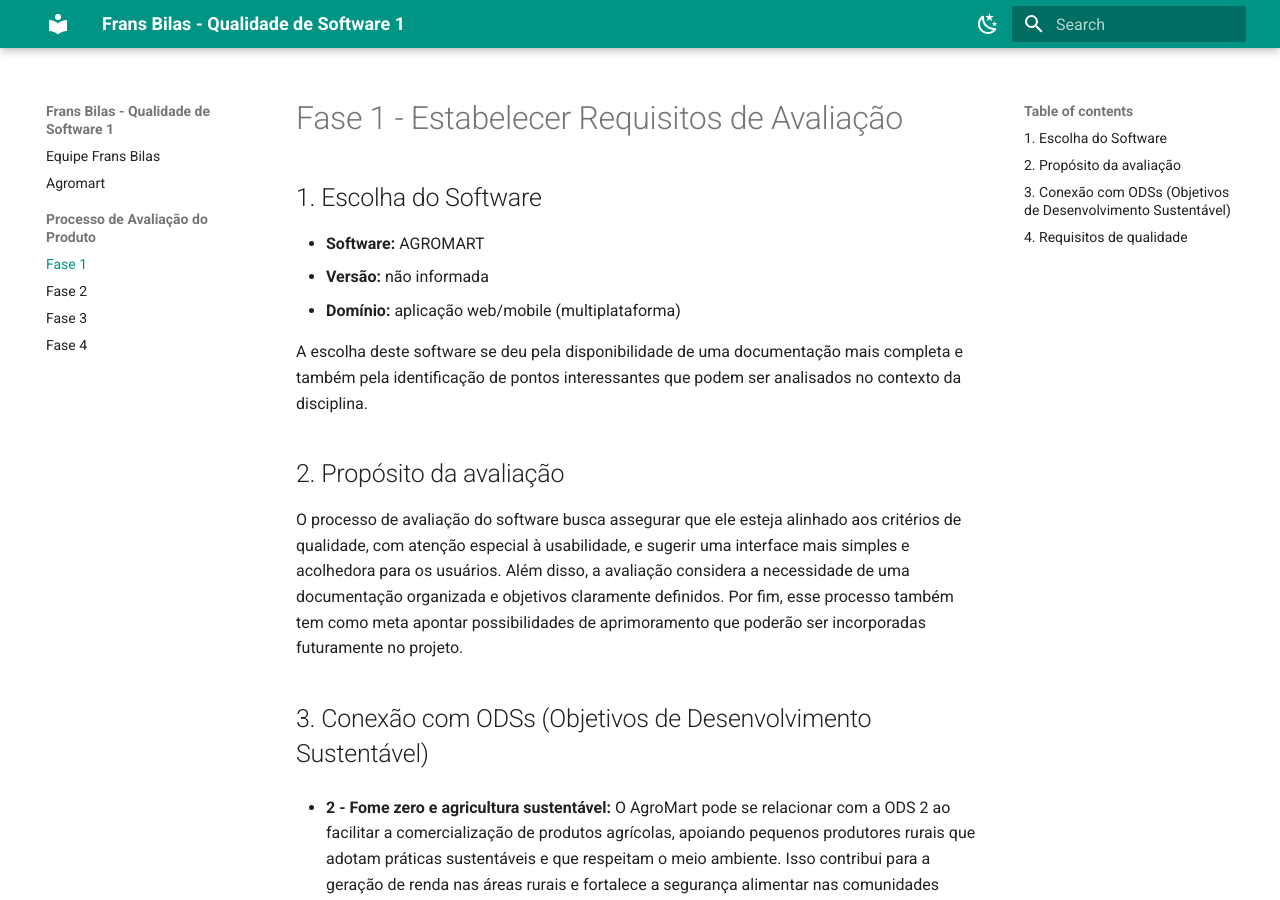
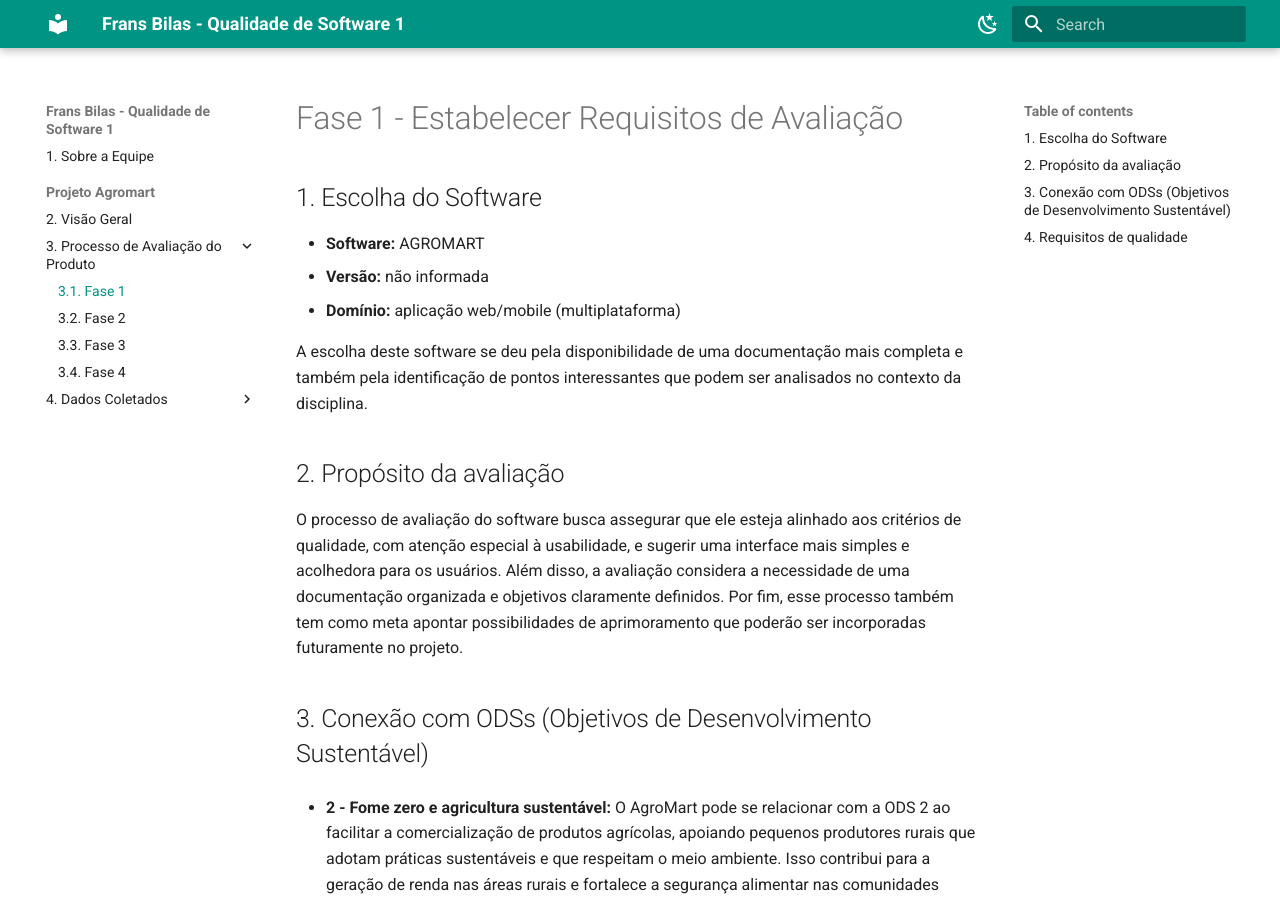
Before and after one commit to FCTE-Qualidade-de-Software-1/2025-1-T01--Frans-Bilas, an MkDocs documentation site: the page built from docs/Fase1/Fase1.md, in a window 1280 px wide and 900 px high. Built offline with MkDocs 1.6.1 and Material for MkDocs 9.7.7, drawn with Linux system fonts in a browser that asks for light colours.

Commit message:
Refactor navigation structure in mkdocs.yml for clarity and consistency
Co-authored-by: Maria Eduarda Vieira Monteiro <DudaV228@users.noreply.github.com>

```diff
--- a/mkdocs.yml
+++ b/mkdocs.yml
@@ -42,10 +42,13 @@
       permalink: true
 
 nav:
-  - Equipe Frans Bilas: "index.md"
-  - Agromart: "Agromart.md"
-  - Processo de Avaliação do Produto:
-    - Fase 1: "Fase1/Fase1.md"
-    - Fase 2: "Fase2/Fase2.md"
-    - Fase 3: "Fase3/Fase3.md"
-    - Fase 4: "Fase4/Fase4.md"
+  - 1. Sobre a Equipe: "index.md"
+  - Projeto Agromart:
+      - 2. Visão Geral: "Agromart.md"
+      - 3. Processo de Avaliação do Produto:
+          - 3.1. Fase 1: "Fase1/Fase1.md"
+          - 3.2. Fase 2: "Fase2/Fase2.md"
+          - 3.3. Fase 3: "Fase3/Fase3.md"
+          - 3.4. Fase 4: "Fase4/Fase4.md"
+      - 4. Dados Coletados:
+          - 3.1. Heurísticas de Usabilidade: "DocumentosComplementares/DesenvolvimentoPrototipo.md"
```
